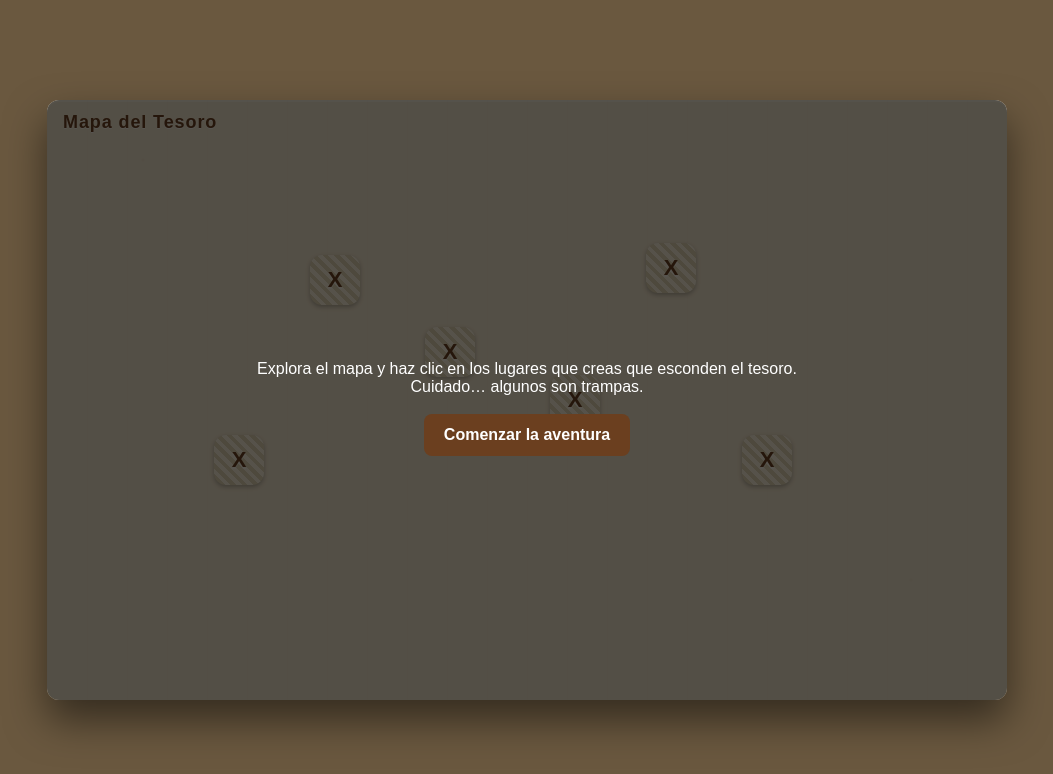
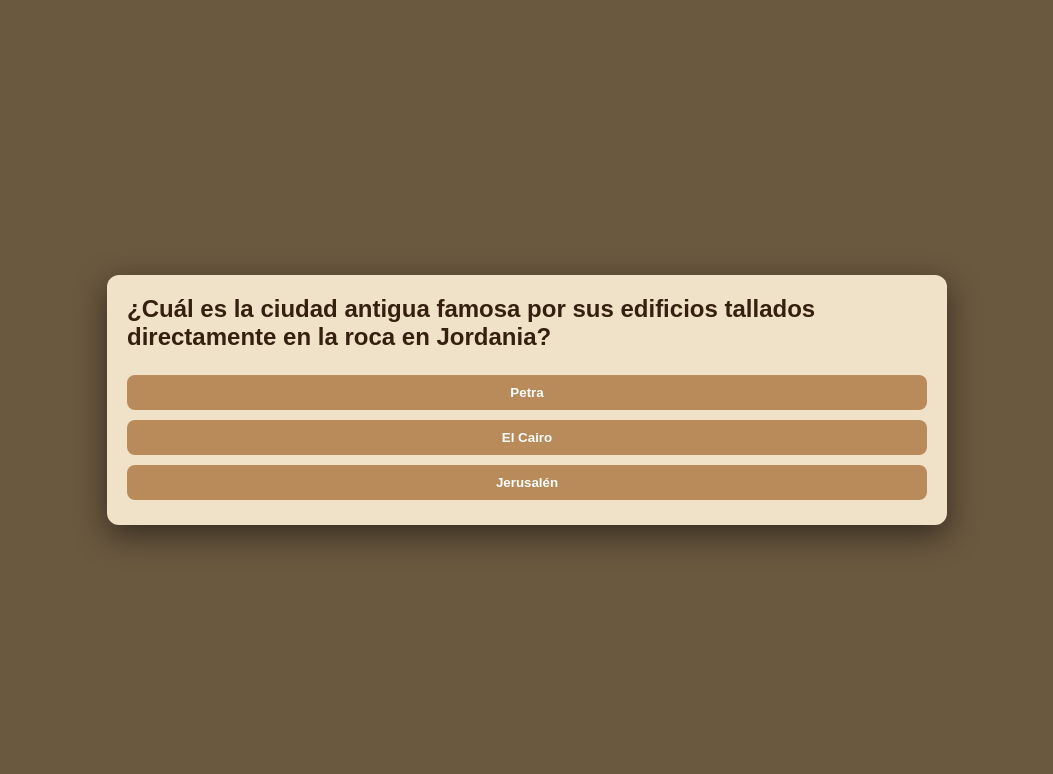
Before and after one commit to 269aj/my-awesome-project, a plain HTML site: page index.html in a window 1280 px wide. Shown: the whole page, without its empty margins (113-1166 px from the left). Drawn offline with Linux system fonts and the light colour scheme.

Commit message:
Update index.html

```diff
--- a/index.html
+++ b/index.html
@@ -3,38 +3,26 @@
 <head>
 <meta charset="UTF-8">
 <meta name="viewport" content="width=device-width, initial-scale=1.0">
-<title>Mapa Indiana Jones</title>
+<title>Aventura Indiana Jones</title>
 <style>
-html, body {margin:0; padding:0; height:100%; font-family:Arial, sans-serif; background:#6a583f;}
-.wrap{display:flex; align-items:center; justify-content:center; height:100%; position:relative;}
-.map-container{
-  width:90vw; max-width:960px; aspect-ratio:16/10; position:relative;
-  background:#f0e2c8; border-radius:12px; overflow:hidden;
-  box-shadow:0 20px 40px rgba(0,0,0,0.5), inset 0 2px 0 rgba(255,255,255,0.3);
+html, body {margin:0; padding:0; font-family: Arial, sans-serif; background:#6a583f;}
+.wrap{display:flex; align-items:center; justify-content:center; height:100vh; position:relative;}
+.game-container{
+  width:90vw; max-width:800px; background:#f0e2c8; border-radius:12px; padding:20px; box-shadow:0 10px 30px rgba(0,0,0,0.5); color:#35200f;
 }
-.map-container::before{
-  content:""; position:absolute; inset:0;
-  background-image:
-    radial-gradient(circle at 10% 10%, rgba(0,0,0,0.03) 0 1px, transparent 2px),
-    radial-gradient(circle at 90% 80%, rgba(0,0,0,0.02) 0 1px, transparent 2px),
-    repeating-linear-gradient(90deg, rgba(0,0,0,0.01) 0 1px, transparent 1px 40px);
-  mix-blend-mode:multiply; opacity:0.6; pointer-events:none;
+h2{margin-top:0;}
+.options{display:flex; flex-direction:column; margin-top:10px;}
+.options button{
+  margin:5px 0; padding:10px; border:none; border-radius:8px; background:#b98b5a; color:#fff; cursor:pointer; font-weight:700; transition:0.2s;
 }
-.title{position:absolute; top:12px; left:16px; color:#6b3f1f; font-weight:700; font-size:18px; letter-spacing:0.05em; text-shadow:0 1px 0 rgba(255,255,255,0.6);}
-.instructions{
-  position:absolute; inset:0; background:rgba(0,0,0,0.65); color:#fff; display:flex;
-  align-items:center; justify-content:center; flex-direction:column; text-align:center; padding:20px; z-index:5;
-}
-.instructions p{margin-bottom:18px;font-size:16px;}
-.start-btn{padding:12px 20px;background:#6b3f1f;color:#fff;border:none;border-radius:8px;font-weight:700;font-size:16px;cursor:pointer;}
-.start-btn:hover{background:#7c4b22;}
-/* Hotspots */
+.options button:hover{background:#8b5a2b;}
+.hidden{display:none;}
+#level4-container{position:relative; height:400px; background:#d9c09d; margin-top:20px; border-radius:12px;}
 .hotspot{
   position:absolute; width:50px; height:50px; transform:translate(-50%,-50%);
   cursor:pointer; display:flex; align-items:center; justify-content:center; border-radius:12px;
-  font-weight:900; font-size:22px; color:#6b3f1f; text-shadow:0 2px 0 rgba(255,255,255,0.35);
-  background:#f7edd6; background-image:repeating-linear-gradient(45deg, #f7edd6, #f7edd6 4px, #e0d2b0 4px, #e0d2b0 8px);
-  box-shadow: 0 2px 4px rgba(0,0,0,0.25); transition:0.2s;
+  font-weight:900; font-size:22px; color:#6b3f1f; background:#f7edd6;
+  box-shadow:0 2px 4px rgba(0,0,0,0.25); transition:0.2s;
 }
 .hotspot.found{transform:translate(-50%,-50%) scale(1.3);}
 .hotspot.wrong{animation:shake 0.3s;}
@@ -45,63 +33,108 @@ html, body {margin:0; padding:0; height:100%; font-family:Arial, sans-serif; bac
   75%{transform:translate(-50%,-50%) rotate(-10deg);}
   100%{transform:translate(-50%,-50%) rotate(0deg);}
 }
-/* Modal final */
-.modal{position:absolute; inset:0; background:rgba(0,0,0,0.5); display:flex; align-items:center; justify-content:center; opacity:0; pointer-events:none; transition:0.3s;}
-.modal.show{opacity:1; pointer-events:auto;}
-.card{background:linear-gradient(180deg,#fffef6,#f7edd6); border-radius:12px; padding:20px; text-align:center; box-shadow:0 20px 40px rgba(0,0,0,0.45); position:relative;}
-.card h1{margin:0; font-size:26px; color:#35200f;}
-.card p{margin:8px 0 12px; font-size:18px;}
-.movie{font-weight:800; color:#612e0d; margin-top:6px; font-size:16px;}
-.chest{position:absolute; bottom:0; left:50%; transform:translateX(-50%) scale(0); width:120px; height:80px; background:#8b5a2b; border-radius:8px; transition:transform 0.6s ease; overflow:hidden;}
-.chest.open{transform:translateX(-50%) scale(1);}
+#modal{
+  position:fixed; inset:0; display:flex; justify-content:center; align-items:center; background:rgba(0,0,0,0.5); opacity:0; pointer-events:none; transition:0.3s;
+}
+#modal.show{opacity:1; pointer-events:auto;}
+.card{background:#fffef6; padding:20px; border-radius:12px; text-align:center; box-shadow:0 10px 30px rgba(0,0,0,0.5);}
+.chest{width:120px; height:80px; background:#8b5a2b; margin:15px auto 0; border-radius:8px; position:relative; overflow:hidden;}
 .chest-lid{width:120px;height:40px;background:#b98b5a;border-radius:8px;position:absolute;top:0;left:0; transform-origin:top; transition: transform 0.6s ease;}
 .chest.open .chest-lid{transform:rotateX(60deg);}
 </style>
 </head>
 <body>
+
 <div class="wrap">
-  <div class="map-container">
-    <div class="title">Mapa del Tesoro</div>
-    <div class="instructions" id="instructions">
-      <p>Explora el mapa y haz clic en los lugares que creas que esconden el tesoro.<br>Cuidado… algunos son trampas.</p>
-      <button class="start-btn" id="startBtn">Comenzar la aventura</button>
+  <div class="game-container">
+    <!-- Niveles 1-3 -->
+    <div id="quiz-container">
+      <h2 id="question">Pregunta</h2>
+      <div class="options" id="options"></div>
     </div>
 
-    <!-- Hotspots -->
+    <!-- Nivel 4 -->
+    <div id="level4-container" class="hidden">
       <div class="hotspot" id="h1" style="left:20%;top:60%;">X</div>
       <div class="hotspot" id="h2" style="left:42%;top:42%;">X</div>
       <div class="hotspot" id="h3" style="left:65%;top:28%;">X</div>
       <div class="hotspot" id="h4" style="left:30%;top:30%;">X</div>
       <div class="hotspot" id="h5" style="left:55%;top:50%;">X</div>
       <div class="hotspot" id="h6" style="left:75%;top:60%;">X</div>
+    </div>
 
     <!-- Modal final -->
-    <div class="modal" id="modal">
+    <div id="modal">
       <div class="card">
         <h1>¡¡Vla, pasaste!!</h1>
         <p>¿Quieres ir al cine?</p>
         <div class="movie">Indiana Jones: Raiders of the Lost Ark</div>
-        <div class="chest" id="chest">
-          <div class="chest-lid"></div>
+        <div class="chest" id="chest"><div class="chest-lid"></div></div>
       </div>
     </div>
-    </div>
+
   </div>
 </div>
 
 <script>
-const startBtn = document.getElementById('startBtn');
-const instructions = document.getElementById('instructions');
-const modal = document.getElementById('modal');
-const chest = document.getElementById('chest');
+// Preguntas y respuestas
+const quizData = [
+  {
+    question: "¿Cuál es la ciudad antigua famosa por sus edificios tallados directamente en la roca en Jordania?",
+    options: ["Petra", "El Cairo", "Jerusalén"],
+    answer: "Petra"
+  },
+  {
+    question: "¿Qué ciudadela construida por los incas en lo alto de los Andes es famosa por sus terrazas agrícolas y su impresionante ubicación en la montaña?",
+    options: ["Machu Picchu", "Cusco", "Sacsayhuamán"],
+    answer: "Machu Picchu"
+  },
+  {
+    question: "Varias culturas construyeron grandes pirámides, algunas como templos y otras como tumbas. ¿Cuál de estas pirámides es la más grande jamás construida como tumba para un gobernante?",
+    options: ["Pirámide de Keops", "Pirámide de Chichén Itzá", "Pirámide de Kefrén"],
+    answer: "Pirámide de Keops"
+  }
+];
 
+let currentLevel = 0;
+const questionEl = document.getElementById("question");
+const optionsEl = document.getElementById("options");
+const quizContainer = document.getElementById("quiz-container");
+const level4Container = document.getElementById("level4-container");
+const modal = document.getElementById("modal");
+const chest = document.getElementById("chest");
+
+function loadQuestion(){
+  const current = quizData[currentLevel];
+  questionEl.textContent = current.question;
+  optionsEl.innerHTML = "";
+  current.options.forEach(opt=>{
+    const btn = document.createElement("button");
+    btn.textContent = opt;
+    btn.addEventListener("click", ()=>{
+      if(opt===current.answer){
+        currentLevel++;
+        if(currentLevel<quizData.length){
+          loadQuestion();
+        } else {
+          // Mostrar nivel 4
+          quizContainer.classList.add("hidden");
+          level4Container.classList.remove("hidden");
+        }
+      } else {
+        alert("¡Cuidado, esa respuesta es incorrecta!");
+      }
+    });
+    optionsEl.appendChild(btn);
+  });
+}
+
+loadQuestion();
+
+// Nivel 4 - X
 let found = 0;
 const correctIds = ['h1','h2','h3'];
-const hotspots = document.querySelectorAll('.hotspot');
-
-startBtn.addEventListener('click', ()=>{
-  instructions.style.display='none';
-});
+const hotspots = document.querySelectorAll('#level4-container .hotspot');
 
 hotspots.forEach(h=>{
   h.addEventListener('click', ()=>{
@@ -113,12 +146,13 @@ hotspots.forEach(h=>{
         modal.classList.add('show');
         chest.classList.add('open');
       }
-    }else{
+    } else {
       h.classList.add('wrong');
       setTimeout(()=> h.classList.remove('wrong'),500);
     }
   });
 });
 </script>
+
 </body>
 </html>
```
Lines whose indentation alone changed are shown as unchanged.
